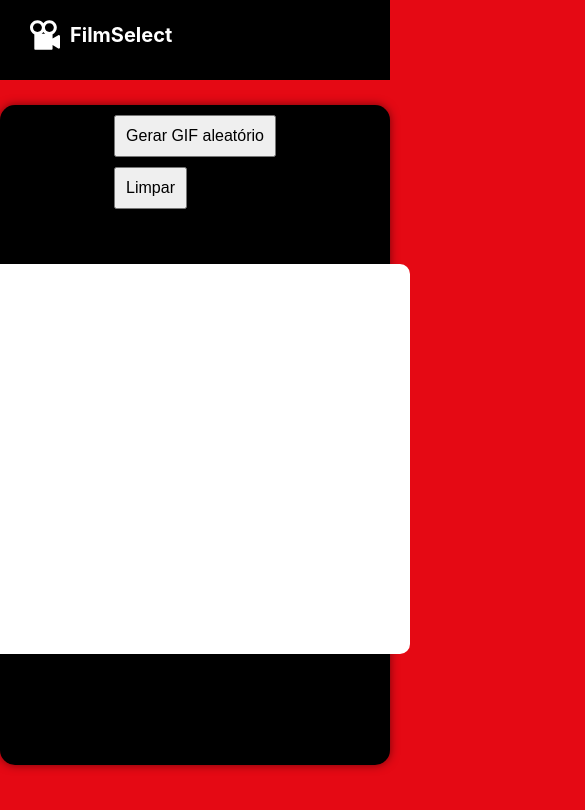
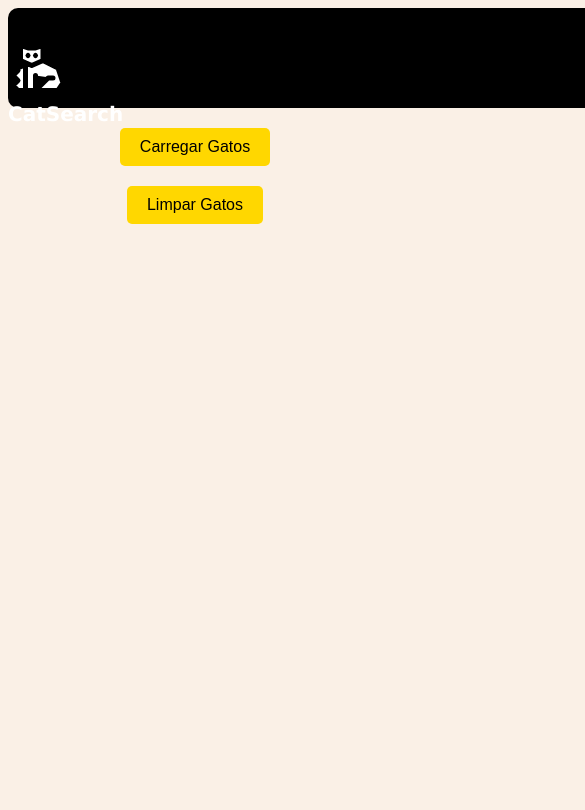
Before and after one commit to GabrielPrado01/ProjetoFinalDevWebI, a plain HTML site: page ProjetoFinalDevWebI-master-main-main/index.html in a window 390 px wide. Shown: the top 810 px of the page, 585 px wide, since content can reach past the window. Drawn offline with Linux system fonts and the light colour scheme.

Commit message:
FinalProject

```diff
--- a/ProjetoFinalDevWebI-master-main-main/css/style.css
+++ b/ProjetoFinalDevWebI-master-main-main/css/style.css
@@ -1,40 +1,45 @@
-html, body {
-    margin: 0;
-    font-family: -apple-system, BlinkMacSystemFont, "Segoe UI", Roboto, Oxygen, Ubuntu, Cantarell, "Fira Sans", "Droid Sans", "Helvetica Neue", sans-serif;
-    background-color: #E50914;
+body {
+  background-color: #FAF0E6; /* Cor de fundo suave para os olhos */
+  font-family: Arial, sans-serif; /* Fonte legível */
 }
 
-  a {
-    text-decoration: none;
+header{
+
+  background: #000000;
+  color: #000000;
+  height: 100px;
+  width: 1800px;
+  border-radius: 10px;
 }
 
-  header {
-    background: #000;
-    color: white;
-    height: 60px;
+header div{
+
   display: flex;
   justify-content: space-between;
   align-items: center;
+  height: 30px;
+
 }
 
-  header a.logotype {
+header a.logotype{
+
   display: flex;
   align-items: center;
-    color: white;
+  color: #000000;
   gap: 10px;
 }
 
-  header h1 {
+header h1{
   margin: 0;
   font-size: 20px;
+  color: rgb(255, 255, 255);
+  font-family: Verdana, Geneva, Tahoma, sans-serif;
+  align-items: center;
 }
 
 header img {
-    width: 30px;
-    height: 30px;
-    max-width: 30px;
-    max-width: 30px;
-    gap: 10px;
+  width: 60px;
+  height: 60px;
 }
 
 header nav {
@@ -58,162 +63,54 @@ html, body {
   color: white;
 }
 
+
 .wrapper {
   display: flex;
   margin: 0 20px;
 }
 
-  .main {
-    display: flex;
-    justify-content: flex-start;
-    align-items: flex-start;
-    margin: 25px auto;
-    height: 100%;
-    width: 1500px;
-    height: 660px;
-    background: black;
-    gap: 25px;
-    border-radius: 15px;
-    box-shadow: 0 0 10px 0 rgba(0, 0, 0, 0.5);
+#cards {
+  display: flex; /* Alinhamento dos cards */
+  flex-wrap: wrap; /* Permite que os cards se ajustem à largura da tela */
+  justify-content: center; /* Centraliza os cards */
+  gap: 20px; /* Espaço entre os cards */
 }
 
-  .card1 {
-    display: flex;
-    flex-direction: column;
-    align-items: flex-start;
-    width: 450px;
-    height: 350px;
-    background-color: white;
-    border-radius: 10px;
-    padding: 20px;
-    margin-top: 20px;
-    gap: 10px;
+#cards div {
+  background-color: #FFF; /* Cor de fundo do card */
+  border-radius: 15px; /* Borda arredondada do card */
+  box-shadow: 0 0 10px rgba(0, 0, 0, 0.15); /* Sombra do card */
+  width: 300px; /* Largura do card */
+  padding: 20px; /* Espaçamento interno do card */
+  text-align: center; /* Alinhamento do texto */
 }
 
-  #content {
-    color: black; /* Define a cor do texto como preta */
-    overflow: hidden; /* Evita que o conteúdo ultrapasse os limites da div */
+#cards img {
+  width: 100%; /* Largura da imagem */
+  height: auto; /* Altura automática para manter a proporção da imagem */
+  border-radius: 10px; /* Borda arredondada da imagem */
+  object-fit: cover; /* Garante que a imagem cubra toda a área disponível */
 }
 
-  #catgif {
-    display: block; /* Garante que a imagem seja exibida */
-    max-width: 100%; /* Garante que a imagem não seja maior que a largura da div */
-    height: auto; /* Mantém a proporção da imagem */
-    margin-bottom: 10px; /* Adiciona algum espaço entre a imagem e o texto */
+#cards p {
+  margin-top: 20px; /* Espaço acima do parágrafo */
+  font-size: 16px; /* Tamanho da fonte */
+  color: #333; /* Cor do texto */
 }
 
-  .card1 h1, .card2 h1 {
-    margin: 0 auto;
-    font-size: 20px;
+button {
+  display: block;
+  margin: 20px auto;
+  padding: 10px 20px;
+  font-size: 16px;
+  border: none;
+  border-radius: 5px;
+  background-color: #FFD700; /* Cor de fundo dourada */
+  color: #000; /* Cor do texto preta */
+  cursor: pointer;
+  transition: background-color 0.3s ease; /* Transição suave da cor de fundo */
 }
 
-  button[type="edit"] {
-    display: flex;
-    margin: 10px 25px;
-    gap: 10px;
-    padding: 10px;
-    font-size: 16px;
+button:hover {
+  background-color: #FFA500; /* Cor de fundo laranja quando o mouse passa por cima */
 }
-
-  .main select {
-    padding: 10px;
-    font-size: 16px;
-    width: 100%;
-    border-radius: 10px;
-    margin-top: 10px;
-  }
-
-  .main legend {
-    color: white;
-  }
-
-  .main fieldset {
-    margin-top: 20px;
-    margin-left: 20px;
-    padding: 15px;
-    border: 3px solid white;
-    border-radius: 10px;
-  }
-
-  button[type="submit"] {
-    padding: 10px;
-    font-size: 16px;
-    margin: 0 auto;
-  }
-
-  @media only screen and (max-width: 600px) {
-    .wrapper {
-      flex-direction: column;
-      align-items: center;
-    }
-
-    header nav {
-      margin: 10px auto 0 auto;
-    }
-
-    .main {
-      flex-direction: column;
-      align-items: center;
-      text-align: center;
-      width: 100%;
-      margin: 25px 0;
-    }
-
-    .card1, .card2 {
-      width: 100%;
-      margin-bottom: 20px;
-    }
-  }
-
-  @media only screen and (max-width: 767px) {
-    .wrapper {
-      flex-direction: column;
-      align-items: center;
-    }
-
-    header {
-      padding: 10px;
-    }
-
-    header div {
-      flex-direction: column;
-      align-items: center;
-      text-align: center;
-    }
-
-    header a.logotype {
-      margin-bottom: 10px;
-    }
-
-    header nav {
-      margin: 10px auto 0 auto;
-    }
-
-    header nav ul {
-      flex-direction: column;
-      text-align: center;
-    }
-
-    header nav ul li {
-      margin-bottom: 10px;
-    }
-
-    .main {
-      flex-direction: column;
-      align-items: center;
-      text-align: center;
-      width: 100%;
-      margin: 25px 0;
-    }
-
-    .card1, .card2 {
-      width: 100%;
-      margin-bottom: 20px;
-    }
-  }
-
-  @media only screen and (min-width: 768px) and (max-width: 1023px) {
-    .wrapper {
-      margin: 0 40px;
-    }
-  }
--- a/ProjetoFinalDevWebI-master-main-main/index.html
+++ b/ProjetoFinalDevWebI-master-main-main/index.html
@@ -3,28 +3,57 @@
 <head>
     <meta charset="UTF-8">
     <meta name="viewport" content="width=device-width, initial-scale=1.0">
-    <title>FilmSelect</title>
+    <title>Gatos</title>
     <link rel="stylesheet" href="css/style.css">
-    <link rel="Icon" href="img/logo.svg" type="image/Icon">
 </head>
 <body>
     <header>
-        <div class="wrapper">
-          <a href="index.html" class="logotype">
-            <img src="img/movie-camera-svgrepo-com.svg" alt="LogoProjeto">
-            <h1>FilmSelect</h1>
-          </a>
-        </div>
+        <div class="wrapper"></div>
+        <a href="index.html" class="logotype"></a>
+        <img src="img/cat-svgrepo-com (1).svg" alt="logo">
+    <h1>CatSearch</h1>
+    </a>
+    </div>
     </header>
-    <div class="main">
-        <div class="coluna">
-          <button type="edit" id="gerargif">Gerar GIF aleatório </button>
-          <button type="edit" id="limpar">Limpar</button>
-        </div>
-        <div class="card1" id="content">
-           <img src="" alt="" id="catgif">
-        </div>
-    </div>
+    <div id="cards"></div>
+    <button id="load">Carregar Gatos</button>
+    <button id="clear">Limpar Gatos</button>
+
+    <script>
+        //* fetch das apis
+        document.getElementById('load').addEventListener('click', function() {
+            fetch('https://catfact.ninja/fact')
+                .then(response => response.json())
+                .then(data => {
+                    const fact = data.fact;
+
+                    fetch('https://api.thecatapi.com/v1/images/search')
+                        .then(response => response.json())
+                        .then(data => {
+                            const gifUrl = data[0].url;
+
+//Procurand um gif de gato e inserindo ao ativar o botão.
+
+                            const card = document.createElement('div');
+                            card.innerHTML = `
+                                <img src="${gifUrl}" alt="GIF de gato">
+                                <p>${fact}</p>
+                            `;
+
+//querySelector
+
+                            const cardsContainer = document.querySelector('#cards');
+                            cardsContainer.appendChild(card);
+                        })
+                        .catch(error => console.error(error));
+                })
+                .catch(error => console.error(error));
+        });
+
+        document.getElementById('clear').addEventListener('click', function() {
+            const cardsContainer = document.querySelector('#cards');
+            cardsContainer.innerHTML = '';
+        });
+    </script>
 </body>
-<script src="script.js"></script>
 </html>
--- a/ProjetoFinalDevWebI-master-main-main/script.js
+++ /dev/null
@@ -1,36 +0,0 @@
-const gerargif = document.querySelector('#gerargif');
-const limpar = document.querySelector('#limpar');
-const catgif = document.querySelector('#catgif');
-const content = document.querySelector('#content');
-
-// Função para gerar um GIF aleatório
-gerargif.addEventListener('click', function() {
-  fetch('https://cataas.com/cat')
-    .then(response => {
-      const url = response.url;
-      catgif.src = url;
-    })
-    .catch(error => console.error('Erro:', error));
-
-  // Segunda API
-  fetch('https://cat-fact.herokuapp.com/facts/random?animal_type=cat&amount=3')
-    .then(response => response.json())
-    .then(data => {
-      let facts = '';
-      if (Array.isArray(data)) {
-        for (let i = 0; i < data.length; i++) {
-          facts += data[i].text + '<br>';
-        }
-      } else {
-        facts = data.text;
-      }
-      content.innerHTML = facts; // Adicionando os fatos ao elemento 'content'
-    })
-    .catch(error => console.error('Erro:', error));
-});
-
-// Função para limpar o GIF e os fatos
-limpar.addEventListener('click', () => {
-  catgif.src = '';
-  content.innerHTML = '';
-});
```
Also changed, not shown: ProjetoFinalDevWebI-master-main-main/img/cat-svgrepo-com (1).svg (added), ProjetoFinalDevWebI-master-main-main/img/contact-us-filled-svgrepo-com.svg (deleted), ProjetoFinalDevWebI-master-main-main/img/facebook-svgrepo-com.svg (deleted), ProjetoFinalDevWebI-master-main-main/img/instagram-svgrepo-com.svg (deleted), ProjetoFinalDevWebI-master-main-main/img/movie-camera-svgrepo-com.svg (deleted), ProjetoFinalDevWebI-master-main-main/img/search-alt-2-svgrepo-com.svg (deleted), ProjetoFinalDevWebI-master-main-main/img/tiktok-svgrepo-com.svg (deleted), ProjetoFinalDevWebI-master-main-main/img/user-svgrepo-com.svg (deleted), ProjetoFinalDevWebI-master-main-main/img/youtube-168-svgrepo-com.svg (deleted). Lines whose indentation alone changed are shown as unchanged.
